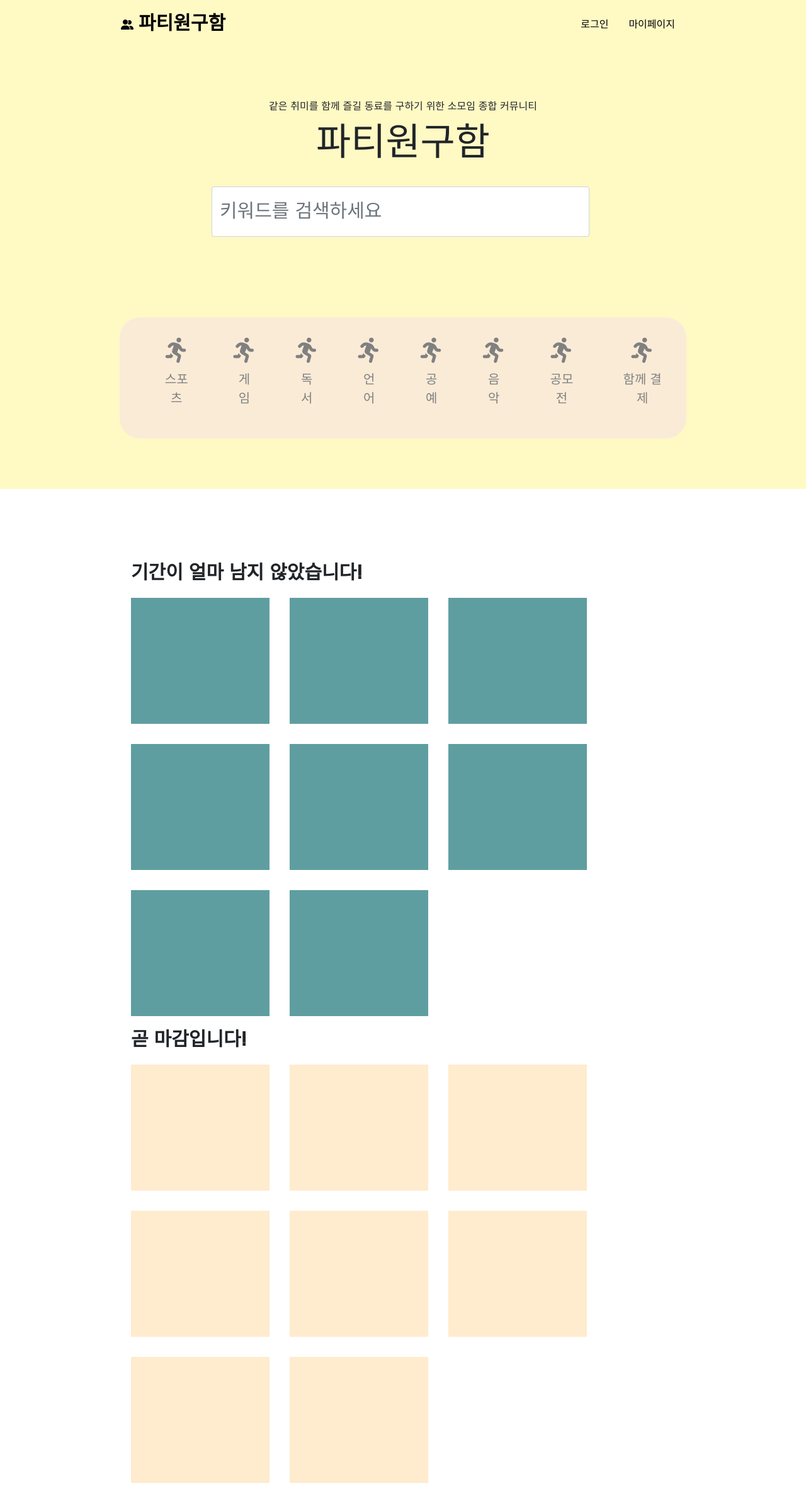
After one commit to cychann/DAE, a Django app: page / in a window 1280 px wide. The commit adds this page. Shown: the whole page at 63% size. Run offline with Django 3.2, Linux system fonts and the light colour scheme; data that the repository does not hold is empty; some libraries are stand-ins or nearby versions.

Commit message:
main 페이지 추가

```diff
--- /dev/null
+++ b/party/templates/main.css
@@ -0,0 +1,153 @@
+* {
+  font-family: "Do Hyeon", sans-serif;
+}
+
+.main {
+  background-color: #fff9c4;
+  padding: 0 12rem 2rem;
+  margin-bottom: 7rem;
+}
+
+/* navbar */
+
+.navbar {
+  margin-bottom: 5rem;
+}
+
+.navbar-left a {
+  text-decoration: none;
+  color: black;
+  display: flex;
+  justify-content: center;
+  align-items: center;
+}
+
+.navbar-title {
+  font-size: 30px;
+  font-weight: 600;
+  margin: 0.5rem;
+}
+
+.navbar-right {
+  display: flex;
+  justify-content: center;
+  align-items: center;
+}
+
+.navbar-right a {
+  margin: 1rem;
+  text-decoration: none;
+  color: black;
+  font-weight: 500;
+}
+
+/* main-header */
+
+.main-header {
+  display: flex;
+  flex-direction: column;
+  justify-content: center;
+  align-items: center;
+  text-align: center;
+  margin-bottom: 3rem;
+}
+
+.main-text {
+  margin-bottom: 1.5rem;
+}
+
+.main-text-description {
+  margin-bottom: 0.7rem;
+}
+
+.main-text-title {
+  font-size: 60px;
+}
+
+.main-serach-box input {
+  width: 600px;
+  height: 80px;
+  font-size: 30px;
+}
+
+.main-serach-box input::placeholder {
+  font-size: 30px;
+}
+
+/* catecory */
+.catecory {
+  margin-top: 8rem;
+  background-color: antiquewhite;
+  width: 900px;
+  border-radius: 2rem;
+}
+
+.catecory_list {
+  display: flex;
+  justify-content: center;
+  align-items: center;
+}
+
+.catecory_list a {
+  text-decoration: none;
+  margin: 2rem;
+  color: grey;
+}
+
+.catecory-list-box {
+  display: flex;
+  flex-direction: column;
+  justify-content: center;
+  align-items: center;
+}
+
+.catecory-list-box i {
+  font-size: 40px;
+}
+
+.catecoty_name {
+  margin-top: 10px;
+  font-size: 20px;
+}
+
+/* main-bottom */
+
+.main-bottom {
+  padding: 0 12rem;
+}
+
+.close-soon-comment {
+  margin-left: 1rem;
+  font-size: 30px;
+  font-weight: 700;
+}
+
+.close-soon-posts {
+  flex-wrap: wrap;
+  display: flex;
+}
+
+.close-soon-post {
+  margin: 1rem;
+  width: 220px;
+  height: 200px;
+  background-color: cadetblue;
+}
+
+.almost-gather-comment {
+  margin-left: 1rem;
+  font-size: 30px;
+  font-weight: 700;
+}
+
+.almost-gather-posts {
+  flex-wrap: wrap;
+  display: flex;
+}
+
+.almost-gather-post {
+  margin: 1rem;
+  width: 220px;
+  height: 200px;
+  background-color: blanchedalmond;
+}
--- /dev/null
+++ b/party/templates/main.html
@@ -0,0 +1,140 @@
+<!DOCTYPE html>
+<html lang="en">
+<head>
+    <meta charset="UTF-8">
+    <meta name="viewport" content="width=device-width, initial-scale=1.0">
+    <title>main</title>
+    <link rel="stylesheet" href="main.css">
+
+    <!-- bootstrap -->
+    <link href="https://cdn.jsdelivr.net/npm/bootstrap@5.1.1/dist/css/bootstrap.min.css" rel="stylesheet" integrity="sha384-F3w7mX95PdgyTmZZMECAngseQB83DfGTowi0iMjiWaeVhAn4FJkqJByhZMI3AhiU" crossorigin="anonymous">
+    <script src="https://cdn.jsdelivr.net/npm/bootstrap@5.1.1/dist/js/bootstrap.bundle.min.js" integrity="sha384-/bQdsTh/da6pkI1MST/rWKFNjaCP5gBSY4sEBT38Q/9RBh9AH40zEOg7Hlq2THRZ" crossorigin="anonymous"></script>
+
+    <!-- fontawesome -->
+    <script src="https://kit.fontawesome.com/d736d670df.js" crossorigin="anonymous"></script>
+
+    <!-- google font -->
+    <link rel="preconnect" href="https://fonts.googleapis.com">
+    <link rel="preconnect" href="https://fonts.gstatic.com" crossorigin>
+    <link href="https://fonts.googleapis.com/css2?family=Do+Hyeon&display=swap" rel="stylesheet">
+</head>
+<body>
+  <!-- main -->
+    <div class="main">
+
+        <!-- navbar -->
+      <div class="navbar">
+        <div class="navbar-left">
+          <a href="">
+            <i class="fas fa-user-friends"></i>
+            <span class="navbar-title">파티원구함</span>
+          </a>
+        </div>
+        <div class="navbar-right">
+          <a href="">로그인</a>
+          <a href="">마이페이지</a>
+        </div>
+      </div>
+
+      <!-- main-header -->
+      <div class="main-header">
+        <div class="main-text">
+          <div class="main-text-description">
+              같은 취미를 함께 즐길 동료를 구하기 위한 소모임 종합 커뮤니티
+          </div>
+          <h1 class="main-text-title">파티원구함</h1>
+        </div>
+        <div class="main-serach-box">
+          <input class="form-control me-2" type="search" placeholder="키워드를 검색하세요" aria-label="Search">
+        </div>
+
+        <!-- catecory -->
+      <div class="catecory">
+        <ul class="catecory_list">
+          <a href="" class="catecory-list-box">
+            <div class="catecory_icon">
+              <i class="fas fa-running"></i>
+            </div>
+            <div class="catecoty_name">스포츠</div>
+          </a>
+          <a href="" class="catecory-list-box">
+            <div class="catecory_icon">
+              <i class="fas fa-running"></i>
+            </div>
+            <div class="catecoty_name">게임</div>
+          </a>
+          <a href="" class="catecory-list-box">
+            <div class="catecory_icon">
+              <i class="fas fa-running"></i>
+            </div>
+            <div class="catecoty_name">독서</div>
+          </a>
+          <a href="" class="catecory-list-box">
+            <div class="catecory_icon">
+              <i class="fas fa-running"></i>
+            </div>
+            <div class="catecoty_name">언어</div>
+          </a>
+          <a href="" class="catecory-list-box">
+            <div class="catecory_icon">
+              <i class="fas fa-running"></i>
+            </div>
+            <div class="catecoty_name">공예</div>
+          </a>
+          <a href="" class="catecory-list-box">
+            <div class="catecory_icon">
+              <i class="fas fa-running"></i>
+            </div>
+            <div class="catecoty_name">음악</div>
+          </a>
+          <a href="" class="catecory-list-box">
+            <div class="catecory_icon">
+              <i class="fas fa-running"></i>
+            </div>
+            <div class="catecoty_name">공모전</div>
+          </a>
+          <a href="" class="catecory-list-box">
+            <div class="catecory_icon">
+              <i class="fas fa-running"></i>
+            </div>
+            <div class="catecoty_name">함께 결제</div>
+          </a>
+        </ul>
+      </div>
+    </div>
+  </div>
+
+  <!-- main bottom -->
+    <div class="main-bottom">
+      <div class="close-soon">
+        <div class="close-soon-comment">기간이 얼마 남지 않았습니다!</div>
+        <div class="close-soon-posts">
+          <div class="close-soon-post"></div>
+          <div class="close-soon-post"></div>
+          <div class="close-soon-post"></div>
+          <div class="close-soon-post"></div>
+          <div class="close-soon-post"></div>
+          <div class="close-soon-post"></div>
+          <div class="close-soon-post"></div>
+          <div class="close-soon-post"></div>
+        </div>
+      </div>
+
+      <div class="almost-gather">
+        <div class="almost-gather-comment">곧 마감입니다!</div>
+        <div class="almost-gather-posts">
+          <div class="almost-gather-post"></div>
+          <div class="almost-gather-post"></div>
+          <div class="almost-gather-post"></div>
+          <div class="almost-gather-post"></div>
+          <div class="almost-gather-post"></div>
+          <div class="almost-gather-post"></div>
+          <div class="almost-gather-post"></div>
+          <div class="almost-gather-post"></div>
+        </div>
+      </div>
+    </div>
+
+
+</body>
+</html>
--- a/user/templates/account/login.html
+++ b/user/templates/account/login.html
@@ -200,6 +200,9 @@ for a {{ site_name }} account and sign in below:{% endblocktrans %}</p> -->
 </div>
 <script src="https://kit.fontawesome.com/d736d670df.js" crossorigin="anonymous"></script>
 <script>
+  const menu = document.querySelector("div");
+  menu.remove()
+
   const div_login = document.querySelector("#div_id_login");
   div_login.classList.add("txt_field");
 
@@ -231,8 +234,5 @@ for a {{ site_name }} account and sign in below:{% endblocktrans %}</p> -->
 
   const div_remember = document.querySelector("#div_id_remember");
   div_remember.classList.add("hidden");
-
-  const menu = document.querySelector("div");
-  menu.remove()
 </script>
 {% endblock %}
```
